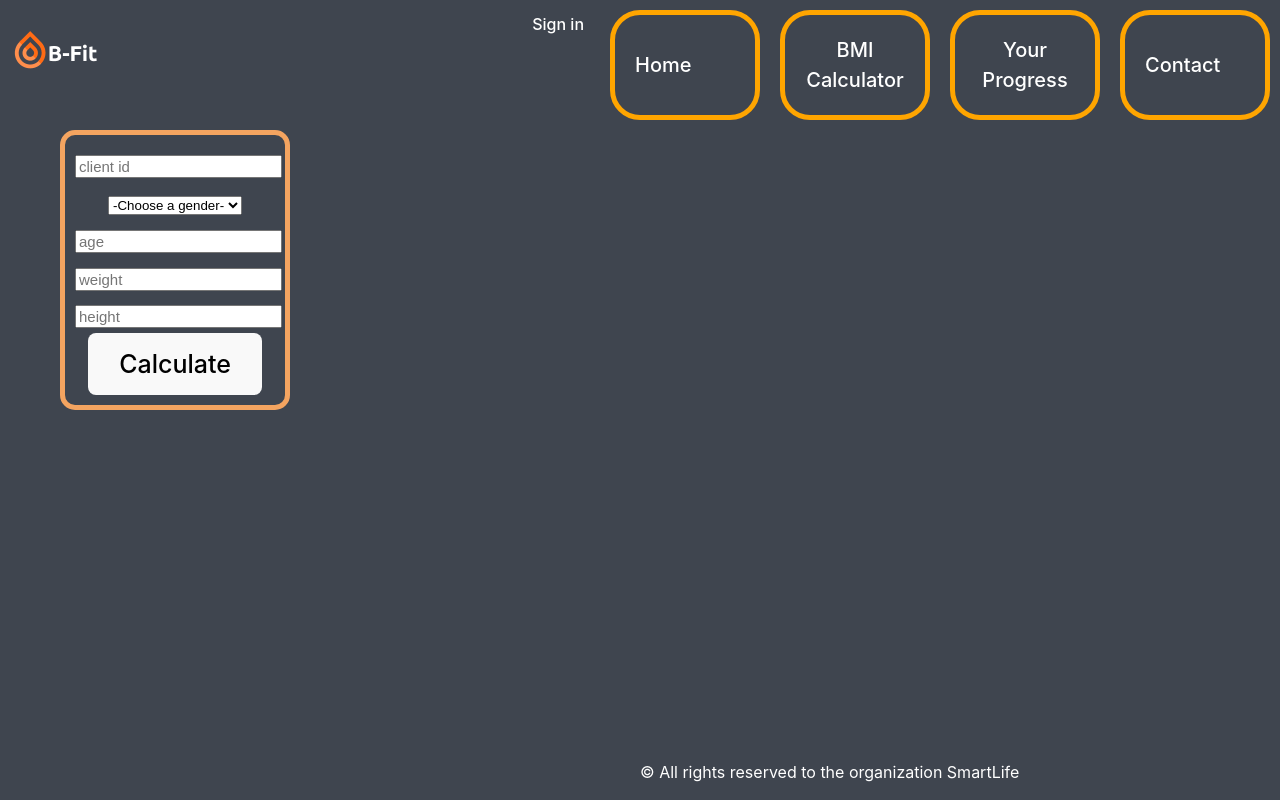
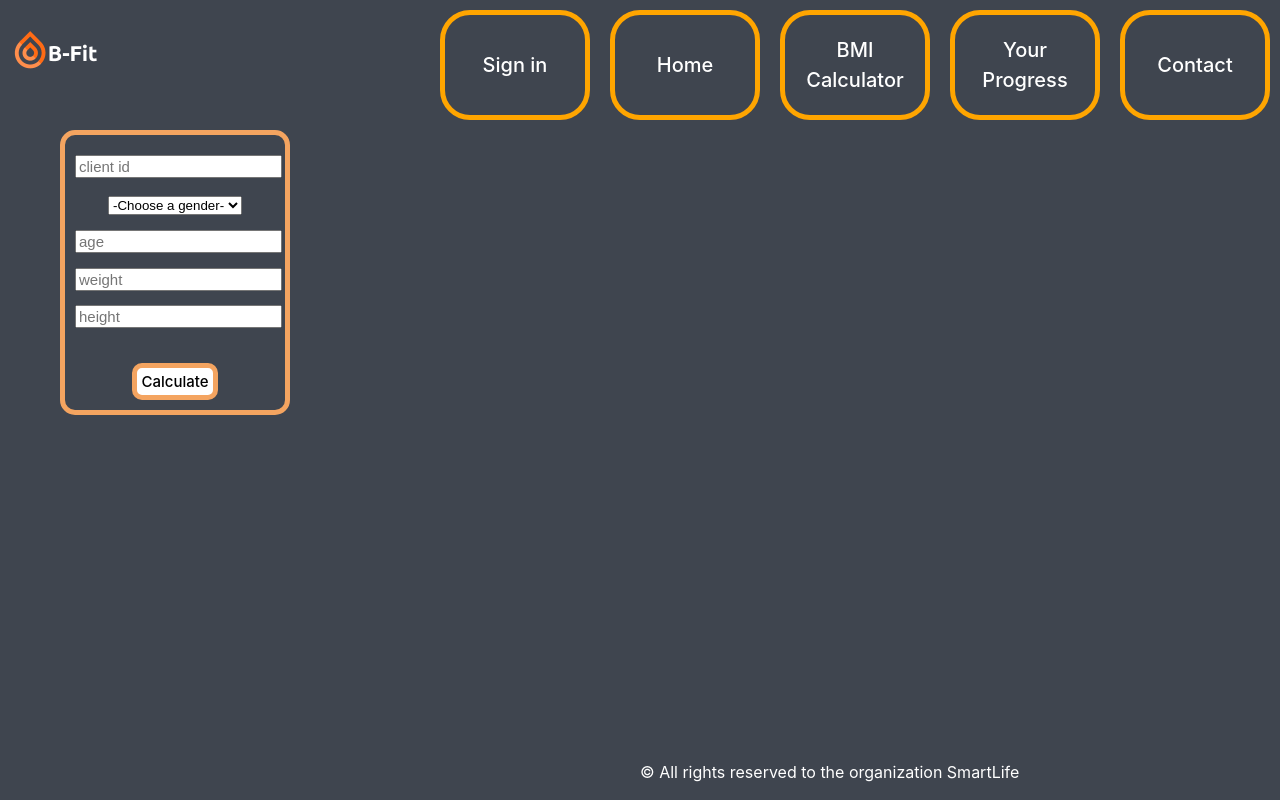
Before and after one commit to nicosala90/B-Fit, a React (Vite) app in the folder frontend/B-Fit/: page /calculator in a window 1280 px wide. Built offline with nearby package versions, Linux system fonts and the light colour scheme.

Commit message:
refactor navigation bar

```diff
--- a/frontend/B-Fit/src/App.css
+++ b/frontend/B-Fit/src/App.css
@@ -24,10 +24,11 @@ body{
   margin-left: 10px;
   display: flex;
 }
-.link-component {
+.link-component , .dropdown{
   color:white;
   width: 100px;
   display: flex;
+  justify-content: center;
   align-items: center;
   border: 5px solid orange;
   border-radius: 30px;
@@ -215,37 +216,34 @@ input[type="number"] {
 }
 
 .dropdown .dropbtn {
-  font-size: 16px;
-  border: none;
-  outline: none;
   color: white;
   padding: 14px 16px;
   background-color: inherit;
   font-family: inherit;
-  margin: 0;
 }
 .dropdown-content {
   display: none;
   position: absolute;
-  background-color: #f9f9f9;
+  top: 130px;
   min-width: 160px;
-  box-shadow: 0px 8px 16px 0px rgba(0,0,0,0.2);
   z-index: 1;
 }
 
 .dropdown-content a {
-  float: none;
-  color: black;
+  color: white;
   padding: 12px 16px;
   text-decoration: none;
-  display: block;
-  text-align: left;
 }
 
-.dropdown-content a:hover {
-  background-color: #ddd;
+.dropdown:hover  .dropdown-content {
+  display: block;
 }
 
-.dropdown:hover .dropdown-content {
-  display: block;
+.navbar a {
+  float: left;
+  font-size: 16px;
+  color: white;
+  text-align: center;
+  padding: 14px 16px;
+  text-decoration: none;
 }
--- a/frontend/B-Fit/src/components/Contact.jsx
+++ b/frontend/B-Fit/src/components/Contact.jsx
@@ -84,7 +84,7 @@ function Contact() {
                         <textarea placeholder="Message" rows="10" value={person.message} onChange={handleMessageChange} />
                     </label>
                     <div>
-                        <button id="submitBtn" onClick={() => { changeState(); console.log(person) }}>Send</button>
+                        <button className="submitBtn" onClick={() => { changeState(); console.log(person) }}>Send</button>
                     </div>
                 </div>
             </div>
@@ -93,7 +93,7 @@ function Contact() {
                     <p>We appreciate you contacting us. One of our colleagues
                         will get back in touch with you soon! Have a great day!
                     </p>
-                    <button id="submitBtn" onClick={() => resetState()}>Send another message</button>
+                    <button className="submitBtn" onClick={() => resetState()}>Send another message</button>
                 </div>
             )
             }
--- a/frontend/B-Fit/src/components/InputCard.jsx
+++ b/frontend/B-Fit/src/components/InputCard.jsx
@@ -98,7 +98,7 @@ function InputCard() {
                     <input placeholder="age" type="number" value={client.age} onChange={handleAgeChange}></input>
                     <input placeholder="weight" type="number" value={client.weight} onChange={handleWeightChange}></input>
                     <input placeholder="height" type="number" value={client.height} onChange={handleHeightChange}></input>
-                    <button id="submitBtn" onClick={() => { submitClientData(client); }}>Calculate</button>
+                    <button className="submitBtn" onClick={() => { submitClientData(client); }}>Calculate</button>
 
                     {value > 0
                         ?
--- a/frontend/B-Fit/src/components/Login.jsx
+++ b/frontend/B-Fit/src/components/Login.jsx
@@ -57,7 +57,7 @@ function Login (){
                 <div id="login-fields">
                     <input placeholder="username" type="text" value={client.username} onChange={handleUsername}></input>
                     <input placeholder="password" type="text" value={client.password} onChange={handlePassword}></input>
-                    <button id="submitBtn" onClick={() => { submitClientData(client); }}>Login</button>
+                    <button className="submitBtn" onClick={() => { submitClientData(client); }}>Login</button>
                 </div>
             </div>
         </div>
--- a/frontend/B-Fit/src/components/NavBar.jsx
+++ b/frontend/B-Fit/src/components/NavBar.jsx
@@ -8,11 +8,11 @@ function NavBar() {
                 <img className="logo" src="/logo-text.png" alt="B-Fit" width="100" height="100"></img>
             </div>
             <div className="nav-options">
-            <div class="dropdown">
-                    <button class="dropbtn">Sign in
-                        <i class="fa fa-caret-down"></i>
+                <div className="dropdown">
+                    <button className="dropbtn">Sign in
+                        <i className="fa fa-caret-down"></i>
                     </button>
-                    <div class="dropdown-content">
+                    <div className="dropdown-content elements" >
                     <Link className="link-component" to="/login">Login</Link>
                     <Link className="link-component" to="/signin">Sign In</Link>
                     </div>
```
